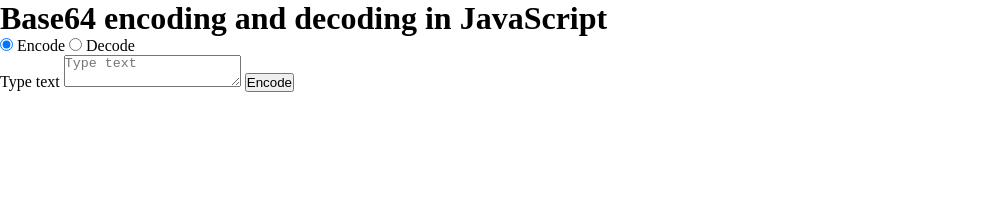
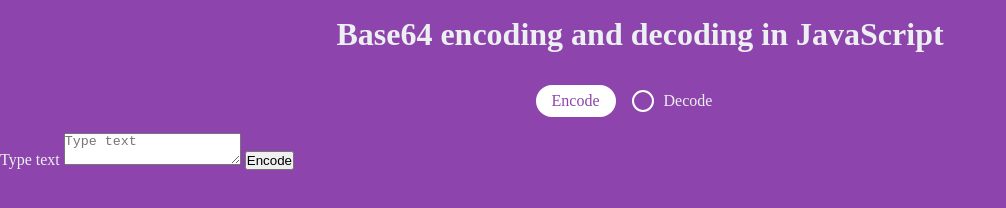
Before and after one commit to jaroslaw1984/encoding_decoding, a website built with webpack: page index.html in a window 1280 px wide. Shown: the whole page, without its empty margins (0-1006 px from the left). Built offline with nearby package versions, Linux system fonts and the light colour scheme.

Commit message:
importted files such as _radio and _textarea

```diff
--- a/scss/index.scss
+++ b/scss/index.scss
@@ -1,2 +1,4 @@
 @import "reset";
 @import "config";
+@import "radio";
+@import "app";
```
